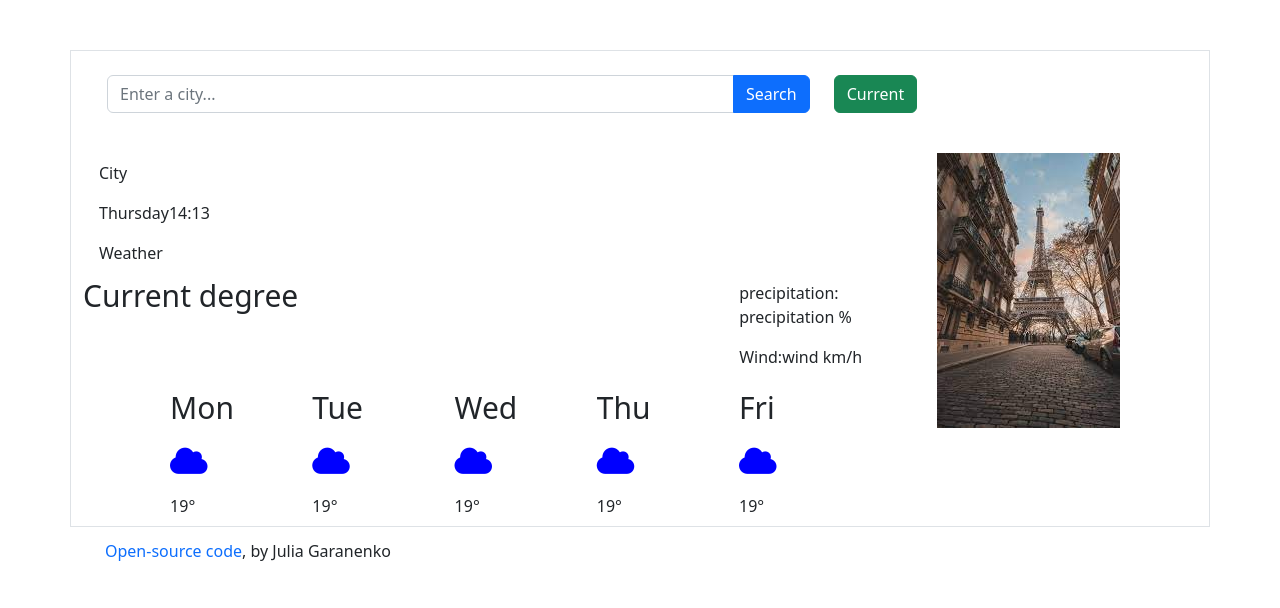
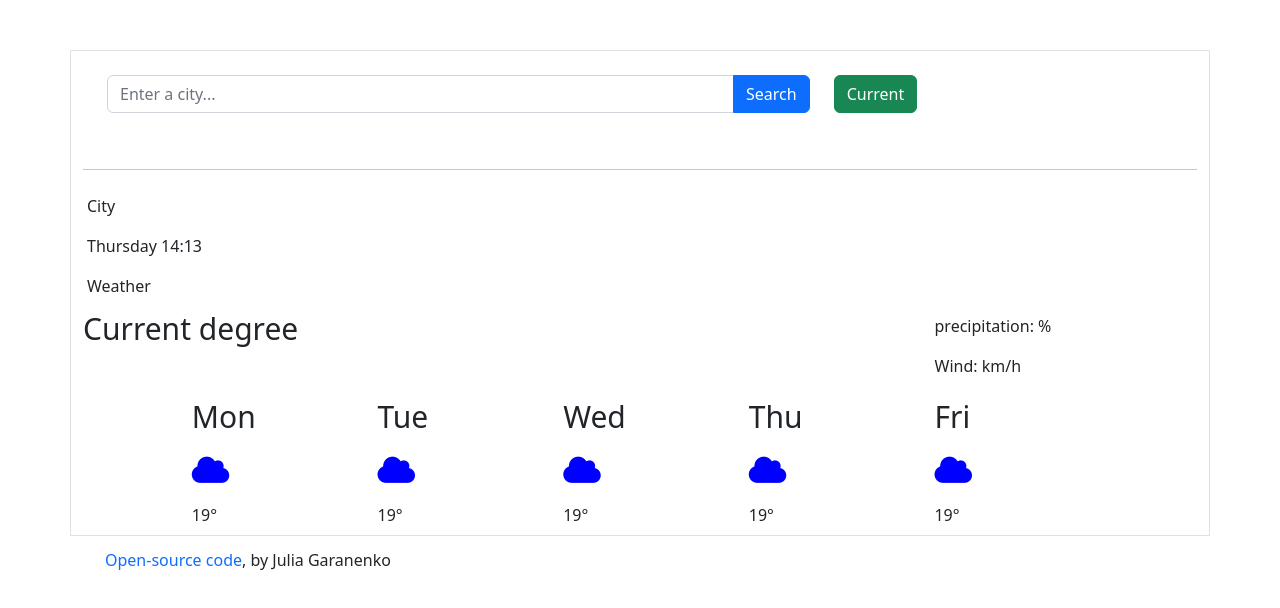
Before and after one commit to Julia-Garanenko/5-week, a plain HTML site: page index.html in a window 1280 px wide. Drawn offline with nearby package versions, Linux system fonts and the light colour scheme.

Commit message:
changed HTML

```diff
--- a/index.html
+++ b/index.html
@@ -44,15 +44,15 @@
           </button>
         </div>
       </div>
-
+      <hr />
       <div class="row">
-        <div class="col-9">
-          <div class="row"></div>
+        <div class="row">
           <ul class="list-group">
             <li class="list-group-item" id="cityName">City</li>
             <li class="list-group-item" id="day-time">Day time</li>
             <li class="list-group-item">Weather</li>
           </ul>
+        </div>
         <div class="row">
           <div class="col-9 current-degree" id="currentDegree">
             Current degree
@@ -60,11 +60,9 @@
           <div class="col-3">
             <ul class="list-group">
               <li class="list-group-item">
-                  precipitation: <span id="precipitation">precipitation</span> %
+                precipitation: <span id="precipitation"></span> %
               </li>
-                <li class="list-group-item">
-                  Wind:<span id="wind">wind</span> km/h
-                </li>
+              <li class="list-group-item">Wind:<span id="wind"></span> km/h</li>
             </ul>
           </div>
         </div>
@@ -121,10 +119,6 @@
           <div class="col-1"></div>
         </div>
       </div>
-        <div class="col-3">
-          <img src="images/paris.jfif" />
-        </div>
-      </div>
     </div>
     <p class="link-to-open-source">
       <a
--- a/js/index.js
+++ b/js/index.js
@@ -14,7 +14,7 @@ let day = days[now.getDay()];
 let hours = now.getHours();
 let minutes = now.getMinutes();
 
-dayTime.innerHTML = `${day}${hours}:${minutes}`;
+dayTime.innerHTML = `${day} ${hours}:${minutes}`;
 
 function displayWeather(response) {
   let temperature = Math.round(response.data.main.temp);
@@ -27,7 +27,7 @@ function displayWeather(response) {
   precipitationElement.innerHTML = `${precipitation}`;
   let wind = response.data.wind.speed;
   let windElement = document.querySelector("#wind");
-  windElement.innerHTML = `${wind}`;
+  windElement.innerHTML = ` ${wind}`;
 }
 
 function searchWeather() {
```
Also changed, not shown: images/paris.jfif (deleted). Lines whose indentation alone changed are shown as unchanged.
